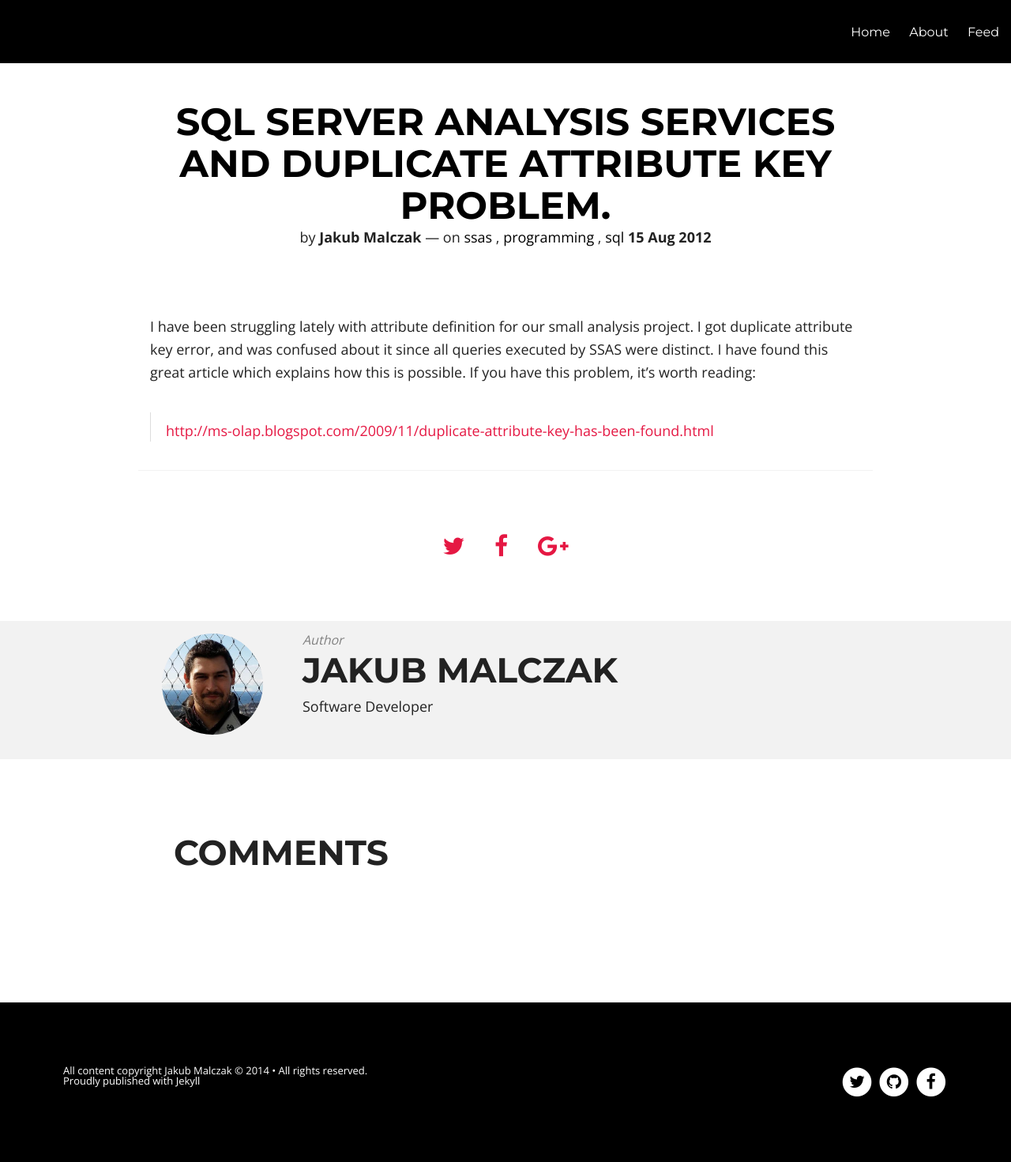
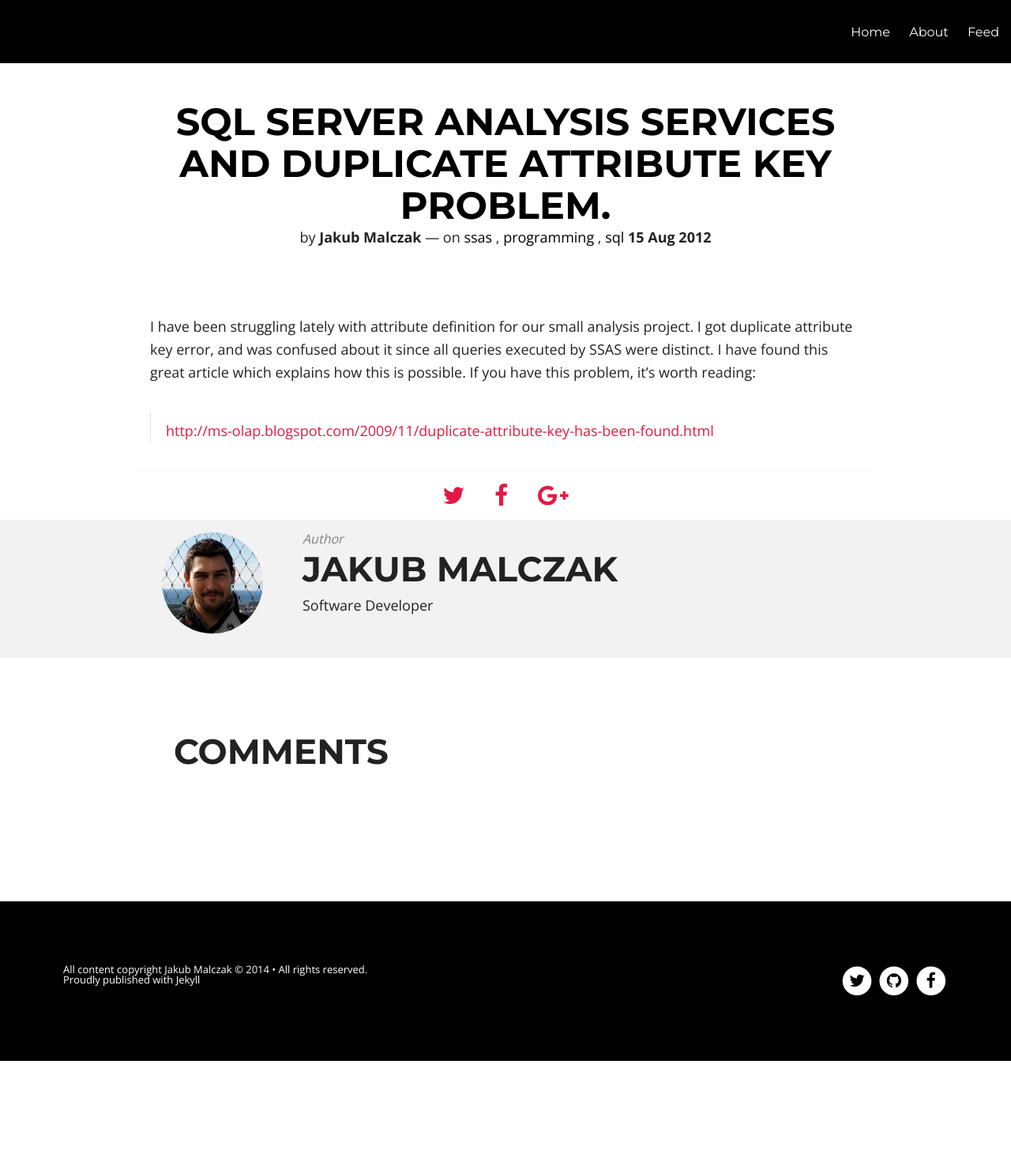
Before and after one commit to jmalczak/jmalczak.github.io, a Jekyll site: the page built from _posts/2012-08-15-ssas-attribute.md, in a window 1280 px wide. Shown: the whole page at 79% size. Built offline with Jekyll 4.4.1, drawn with Linux system fonts in a browser that asks for light colours; nearby versions of some CDN libraries; comment, search, counter and statistics services are not loaded; after the commit the page ends 1343 px from its top, so only the background shows below that.

Commit message:
style change

```diff
--- a/assets/css/post.css
+++ b/assets/css/post.css
@@ -393,8 +393,8 @@
 .notepad-post-share {
     font-size: 1.875rem;
     padding: 0;
-    padding-top: 3.75rem;
-    padding-bottom: 3.75rem;
+    padding-top: 1rem;
+    padding-bottom: 1rem;
     border-top: 0.0625rem solid #f2f2f2;
     color: #e51843;
 }
@@ -402,12 +402,6 @@
     display: inline-block;
     margin: 0 0.9375rem;
     color: #e51843;
-}
-@media only screen and (min-width: 40.063em) {
-    .notepad-post-share {
-        padding-top: 5rem;
-        padding-bottom: 5rem;
-    }
 }
 .notepad-author-info {
     padding: 0;
```
